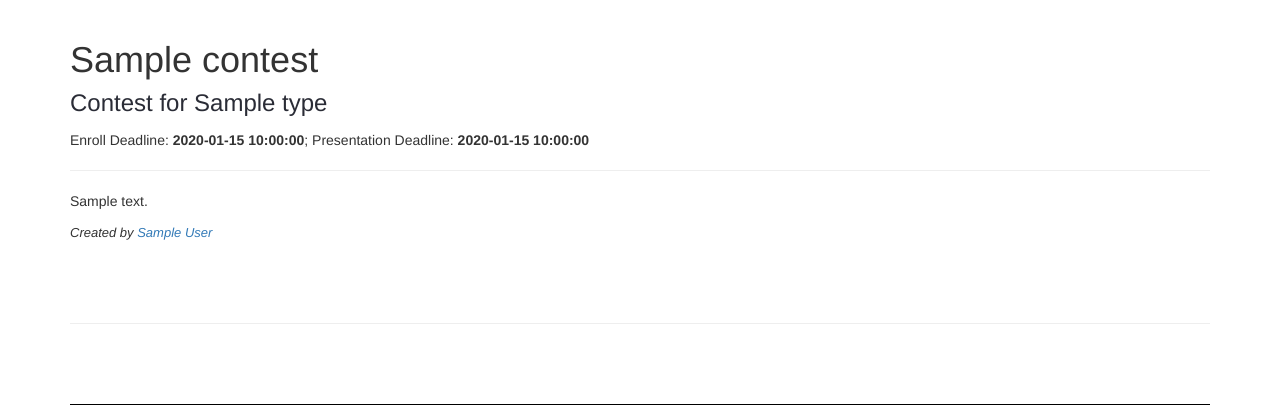
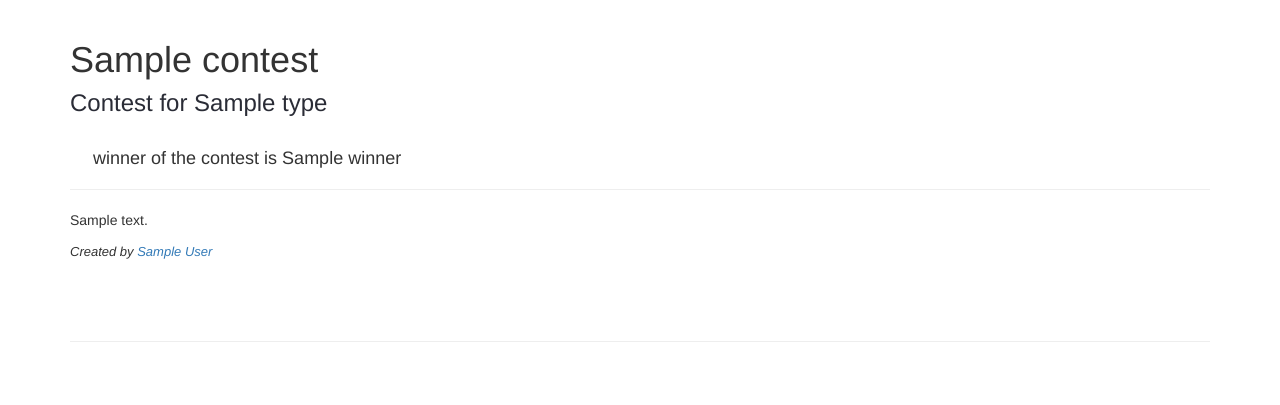
Before and after one commit to EmaBachi/shart, a Flask app: page /contest/1 in a window 1280 px wide. Shown: the part 51-456 px from the top of the page. Run offline with Flask 2, Linux system fonts and the light colour scheme; a database or web service that is not in the repository returns one stand-in record (values such as "Sample title"); some libraries are stand-ins or nearby versions.

Commit message:
Contests now have a winner

```diff
--- a/Domain.py
+++ b/Domain.py
@@ -59,7 +59,7 @@ class ExclusiveVideo:
 class Contest:
 
     def __init__(self, title, author, body, presentation_deadline, enroll_deadline, type, folder,
-                 comments, competitors, files_project):
+                 comments, competitors, files_project, winner):
         self.title = title
         self.author = author
         self.body = body
@@ -70,6 +70,7 @@ class Contest:
         self.comments = comments
         self.competitors = competitors
         self.files_project = files_project
+        self.winner = winner
 
 
 class File:
--- a/Form.py
+++ b/Form.py
@@ -60,7 +60,10 @@ class JobForm(Form):
         validators.Length(min=2, max=20)
     ])
 
-    description = TextAreaField('description')
+    description = TextAreaField('description', [
+        validators.DataRequired(),
+        validators.Length(min=2, max=70)
+    ])
 
     companyname = StringField('company name')
 
@@ -76,7 +79,7 @@ class ProjectForm(Form):
         validators.Length(min=1, max=30)
     ])
 
-    description = StringField('Description', [
+    description = TextAreaField('Description', [
         validators.DataRequired(),
         validators.Length(min=1, max=200)
     ])
--- a/Repositories.py
+++ b/Repositories.py
@@ -175,7 +175,8 @@ class ContestRepository:
                 'folder': contest.title,
                 'files': [],
                 'competitors': [],
-                'comments': []
+                'comments': [],
+                'winner': ""
             }
         )
 
@@ -249,6 +250,8 @@ class ContestRepository:
             {'$push':
                  {'files.$.usernames_like': username}}
         )
+
+
     # Method to find all people who liked the project, given a file_name and contest's title
     @staticmethod
     def find_usernames_like(title, name):
@@ -310,6 +313,16 @@ class ContestRepository:
                                 '_id': 0,
                                 'files': 1
                             }
+        )
+
+    #Method to find the winner of the project
+    @staticmethod
+    def set_winner(title, winner):
+        db.contest.update(
+            {"title": title},
+            {"$set": {
+                "winner": winner
+            }}
         )
 
 
--- a/Services.py
+++ b/Services.py
@@ -1,14 +1,13 @@
 from flask import send_from_directory
 from passlib.hash import sha256_crypt
-import os
+import os, datetime
 
 from Repositories import UserRepository, ArticleRepository, ContestRepository, ExclusiveVideoRepository, JobRepository, ProjectRepository
 from Domain import User, Article, Comment, Contest, File, ExclusiveVideo, Job, Project
 
-UPLOAD_FOLDER_CONTEST = 'C:\Users\Alessia\Desktop\contests'
-UPLOAD_FOLDER_PROJECT = 'C:\Users\Alessia\Desktop\projects'
-UPLOAD_FOLDER_IMAGE = 'C:\Users\Alessia\Desktop\images'
-UPLOAD_FOLDER_IMAGE_STATIC = 'C:\Users\Alessia\Desktop\shart_new\shart\static\images'
+UPLOAD_FOLDER_CONTEST = '/home/emanuele/Scrivania/Shart_Contents/contests'
+UPLOAD_FOLDER_PROJECT = '/home/emanuele/Scrivania/Shart_Contents/projects'
+UPLOAD_FOLDER_IMAGE = '/home/emanuele/Scrivania/Shart_Contents/images'
 
 
 def create_directory_for_contest(title):
@@ -53,7 +52,7 @@ class UserService:
             password = sha256_crypt.encrypt(str(password_no_crypt))
 
             user = User(first_name, surname, username, date_of_birth, country, email, password,
-                        type, False, UPLOAD_FOLDER_IMAGE_STATIC, "utente.png", "")
+                        type, False, UPLOAD_FOLDER_IMAGE, "user_default.png", "")
 
             UserRepository.create_user(user)
 
@@ -118,6 +117,7 @@ class UserService:
     # Method to send profile image
     @staticmethod
     def send_file(image_name):
+        print("send_file")
         return send_from_directory(UPLOAD_FOLDER_IMAGE, image_name)
 
     # Method to change description
@@ -202,7 +202,7 @@ class ContestService:
             temp = Contest(contest['title'], contest['author'], contest['body'],
                            contest['presentation_deadline'], contest['enroll_deadline'],
                            contest['type'], contest['folder'], contest['comments'], contest['competitors'],
-                           contest['files'])
+                           contest['files'], contest['winner'])
             contests.append(temp)
 
         return contests
@@ -211,10 +211,25 @@ class ContestService:
     @staticmethod
     def find_by_title(title):
         contest = ContestRepository.find_by_title(title)
+
         temp = Contest(contest['title'], contest['author'], contest['body'],
                        contest['presentation_deadline'], contest['enroll_deadline'],
                        contest['type'], contest['folder'], contest['comments'], contest['competitors'],
-                       contest['files'])
+                       contest['files'], contest['winner'])
+
+        if datetime.date.today().strftime("%m/%d/%Y") > temp.presentation_deadline:
+
+            print("dentro")
+
+            candidate_winner = ""
+            max = 0
+
+            for file in temp.files_project:
+                if (int(file.like) - int(file.unlike)) > max:
+                    candidate_winner = file.user
+
+            ContestRepository.set_winner(temp.title, candidate_winner)
+
         return temp
 
     # Method to add one comment to a contest
@@ -227,7 +242,7 @@ class ContestService:
     @staticmethod
     def save(title, author, body, type, presentation_deadline, enroll_deadline):
         contest = Contest(title, author, body, presentation_deadline, enroll_deadline,
-                       type, title, [], [], [])
+                       type, title, [], [], [], "")
         ContestRepository.save(contest)
         create_directory_for_contest(title)
 
@@ -237,7 +252,7 @@ class ContestService:
         temp = ContestRepository.find_by_title(title)
         contest = Contest(title, author, body, temp['presentation_deadline'], temp['enroll_deadline'],
                           temp['type'], temp['folder'], temp['comments'], temp['competitors'],
-                          temp['files'])
+                          temp['files'], contest['winner'])
         ContestRepository.edit(contest)
 
     # Method to remove a contest
@@ -272,21 +287,21 @@ class ContestService:
             temp = Contest(contest['title'], contest['author'], contest['body'],
                            contest['presentation_deadline'], contest['enroll_deadline'],
                            contest['type'], contest['folder'], contest['comments'], contest['competitors'],
-                           contest['files'])
+                           contest['files'], contest['winner'])
             contests.append(temp)
 
         return contests
 
     # Method to like a project
     @staticmethod
-    def like(title, name,username):
-        ContestRepository.like(title, name,username)
+    def like(title, name, username):
+        ContestRepository.like(title, name, username)
 
     # Method to find all people who liked the project, given a file_name
     @staticmethod
-    def find_usernames_like(title,name,username):
+    def find_usernames_like(title, name, username):
 
-        query = ContestRepository.find_usernames_like(title,name)
+        query = ContestRepository.find_usernames_like(title, name)
         files = []
         for item in query:
             for file in item['files']:
--- a/app.py
+++ b/app.py
@@ -212,7 +212,7 @@ def competitions():
     contests = ContestService.find_all_contests()
 
     if len(contests) > 0:
-        # Fetching all contests
+
         today = datetime.date.today().strftime("%m/%d/%Y")
         return render_template('competitions.html', contests=contests, today=today)
     else:
@@ -373,7 +373,6 @@ def user_contest():
 def like(title, name):
     username = session['username']
     usernames_like = ContestService.find_usernames_like(title,name,username)
-    app.logger.info(username)
     if usernames_like is not None:
         if username in usernames_like:
 
@@ -467,6 +466,9 @@ def other_profile(username):
 def profile():
 
     user = UserService.find_user_by_username(session['username'])
+
+    print(user.image_name)
+    print(user.path)
 
     contest_images = ContestService.retrieve_images_contest(user.username)
 
@@ -566,7 +568,7 @@ def change_description():
 def add_job():
     form = JobForm(request.form)
 
-    if request.method == 'POST':
+    if request.method == 'POST' and form.validate():
         title = form.title.data
         location = form.location.data
         job_type = form.jobtype.data
--- a/static/stylesheets/style.css
+++ b/static/stylesheets/style.css
@@ -58,7 +58,7 @@
 }
 
 /* Icon color in about */
-.glyphicon-heart, .glyphicon-globe, .glyphicon-lock, .glyphicon-euro, .glyphicon-briefcase, .glyphicon-random, .glyphicon-leaf{
+.glyphicon-star .glyphicon-heart, .glyphicon-globe, .glyphicon-lock, .glyphicon-euro, .glyphicon-briefcase, .glyphicon-random, .glyphicon-leaf{
   color: black;
 }
 
@@ -436,7 +436,7 @@ h3 {
   margin: 0rem;
 }
 .text-bold {
-  font-weight: 600;
+  font-weight: bold;
   color: #2a2c36;
 }
 .padding-left-1 {
--- a/templates/competitions.html
+++ b/templates/competitions.html
@@ -8,7 +8,7 @@
     {% for contest in contests | sort%}
         <div>
             <a href="contest/{{contest.title}}"><h2>{{contest.title}}</h2></a>
-            <h3>Contest for {{contest.type}}</h3>
+            <p>Contest for {{contest.type}}</p>
             <p>Enroll Deadline: <strong>{{contest.enroll_deadline}}</strong>; Presentation Deadline: <strong>{{contest.presentation_deadline}}</strong></p>
             <div class="overflow-ellipsis">
                 {{contest.body | safe}}
--- a/templates/contest.html
+++ b/templates/contest.html
@@ -3,7 +3,12 @@
 {% block body %}
     <h1>{{contest.title}}</h1>
     <h3>Contest for {{contest.type}}</h3>
+    <br>
+    {% if contest.winner != "" %}
+    <h4><span class="glyphicon glyphicon-star"></span> winner of the contest is {{ contest.winner }} <span class="glyphicon glyphicon-star"></span></h4>
+    {% else %}
     <p>Enroll Deadline: <strong>{{contest.enroll_deadline}}</strong>; Presentation Deadline: <strong>{{contest.presentation_deadline}}</strong></p>
+    {% endif %}
     <hr>
     <div>
         {{contest.body | safe}}
--- a/templates/projects.html
+++ b/templates/projects.html
@@ -10,6 +10,7 @@
             <p style="font-style: italic; font-size: small">Idea by <a href="/profile/{{project.author}}">{{project.author}}</a></p>
             <div class="overflow-ellipsis">
                 {{project.description}}
+                <p></p>
                 <p><i>Skills required:</i>
             {% for skill in project.skills %}
 
--- a/templates/single_project.html
+++ b/templates/single_project.html
@@ -7,7 +7,7 @@
         <p style="font-style: italic; font-size: small">Idea by <a href="/profile/{{project.author}}">{{project.author}}</a></p>
 
             {{project.description}}
-
+            <p></p>
             <p><i>Skills required:</i>
             {% for skill in project.skills %}
 
```
Also changed, not shown: templates/jobs.html (+2 -7 lines), 5 other files.
